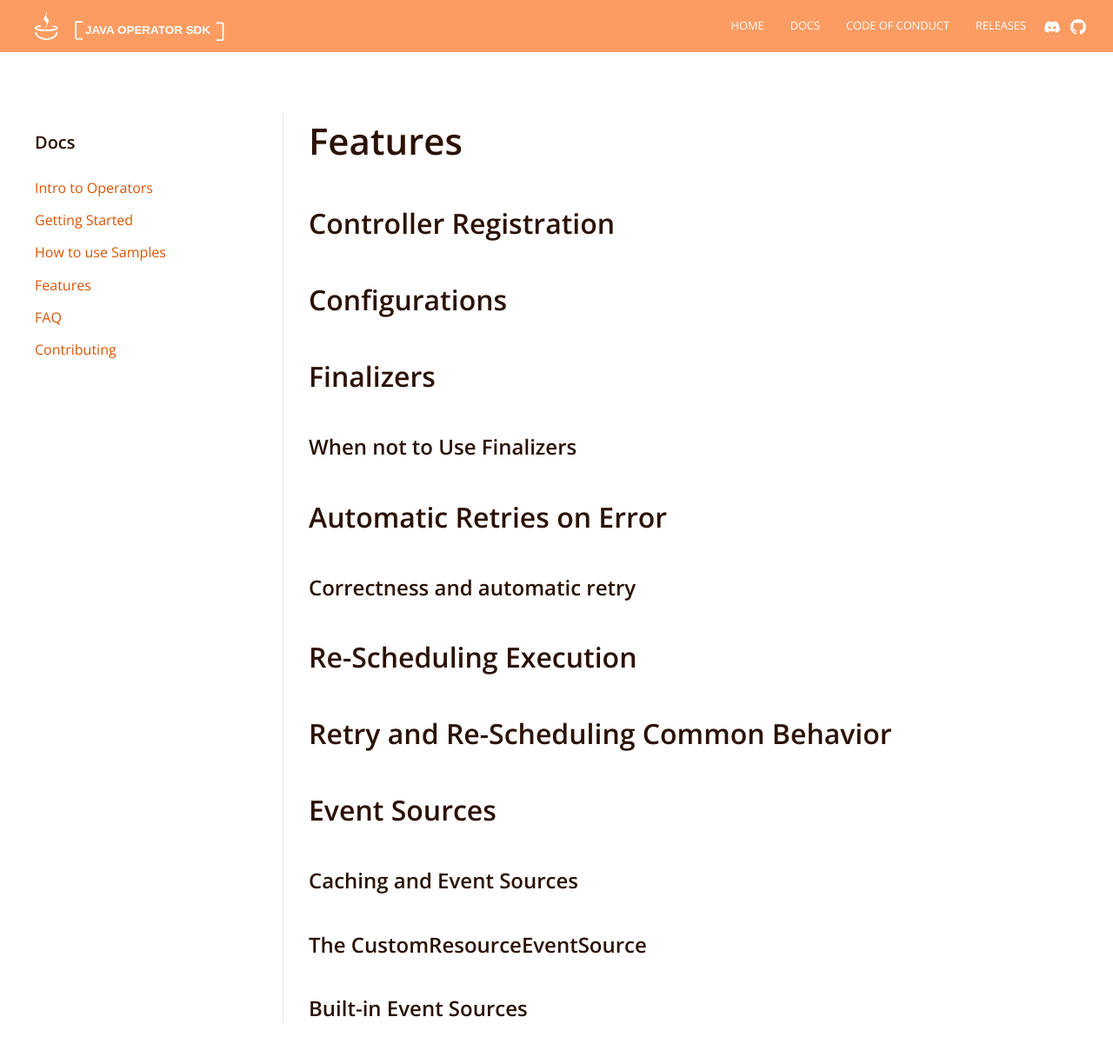
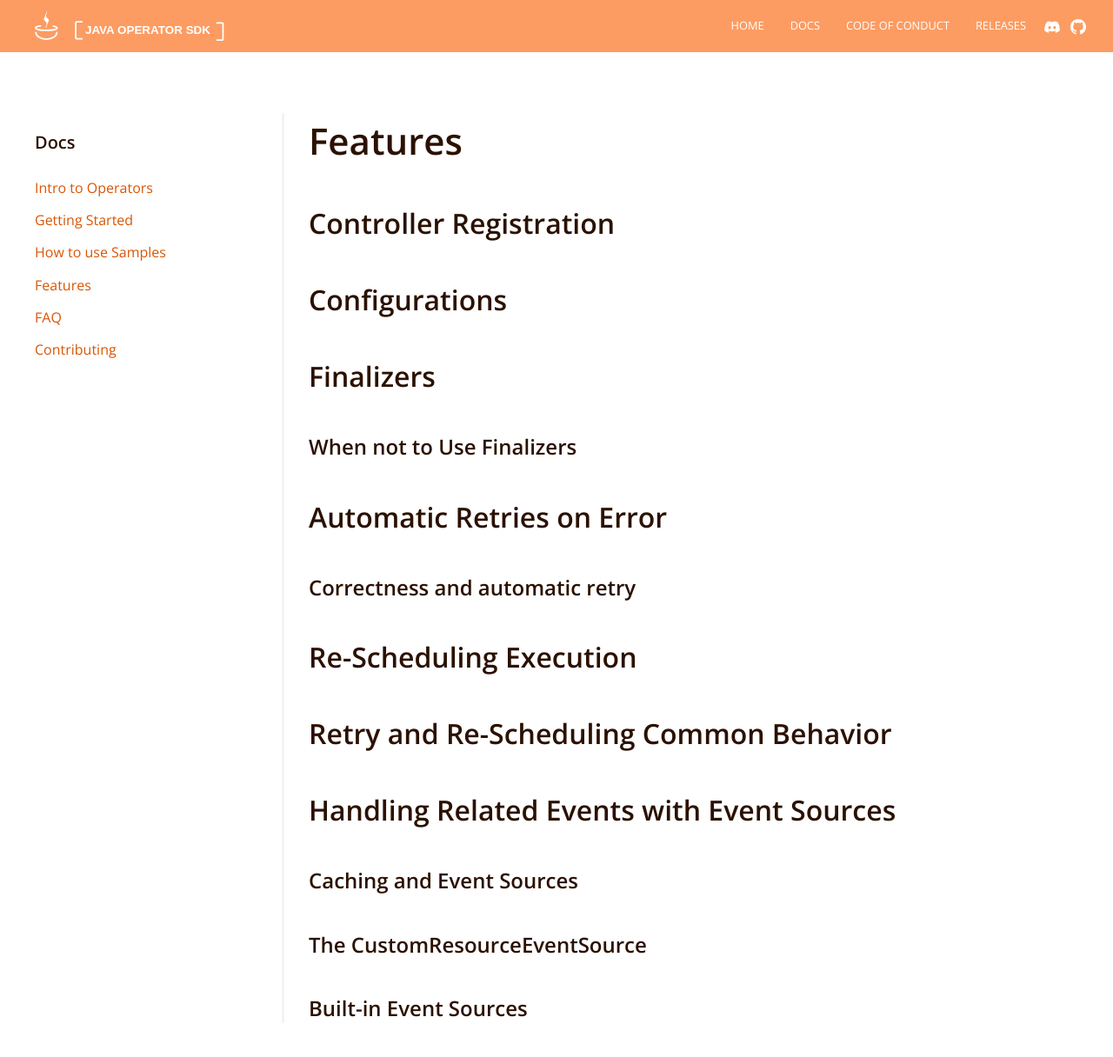
Before and after one commit to operator-framework/java-operator-sdk, a Jekyll site: the page built from docs/documentation/features.md, in a window 1280 px wide and 1247 px high. Shown: the top 1216 px of the window at 87% size. Built offline with Jekyll 4.4.1, drawn with Linux system fonts in a browser that asks for light colours; nearby versions of some CDN libraries.

Commit message:
fix: event sources section name

```diff
--- a/docs/documentation/features.md
+++ b/docs/documentation/features.md
@@ -23,7 +23,7 @@ permalink: /docs/features
 
 ## Retry and Re-Scheduling Common Behavior
 
-## Event Sources
+## Handling Related Events with Event Sources
 
 ### Caching and Event Sources
 
```
